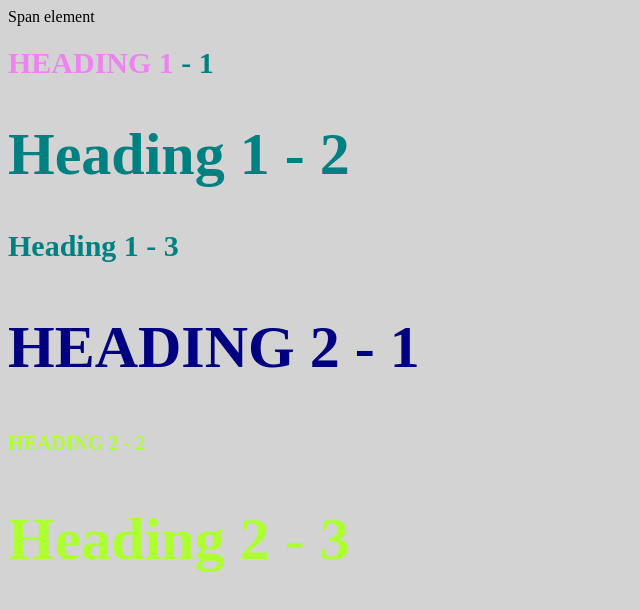
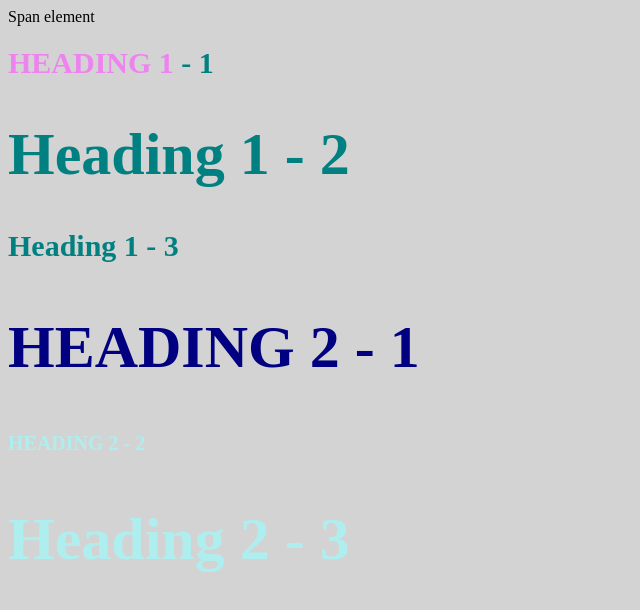
Before and after one commit to JulesStP/Cartoon-hero, a plain HTML site: page style-test.html in a window 1280 px wide. Shown: the whole page, without its empty margins (0-640 px from the left). Drawn offline with Linux system fonts and the light colour scheme.

Commit message:
color change

```diff
--- a/css/test.css
+++ b/css/test.css
@@ -11,7 +11,7 @@ h2{
 	font-size: 20px;
 }
 h2{
-	color:  greenyellow;
+	color:  paleturquoise;
 }
 .big{
 	font-size: 60px;
```
